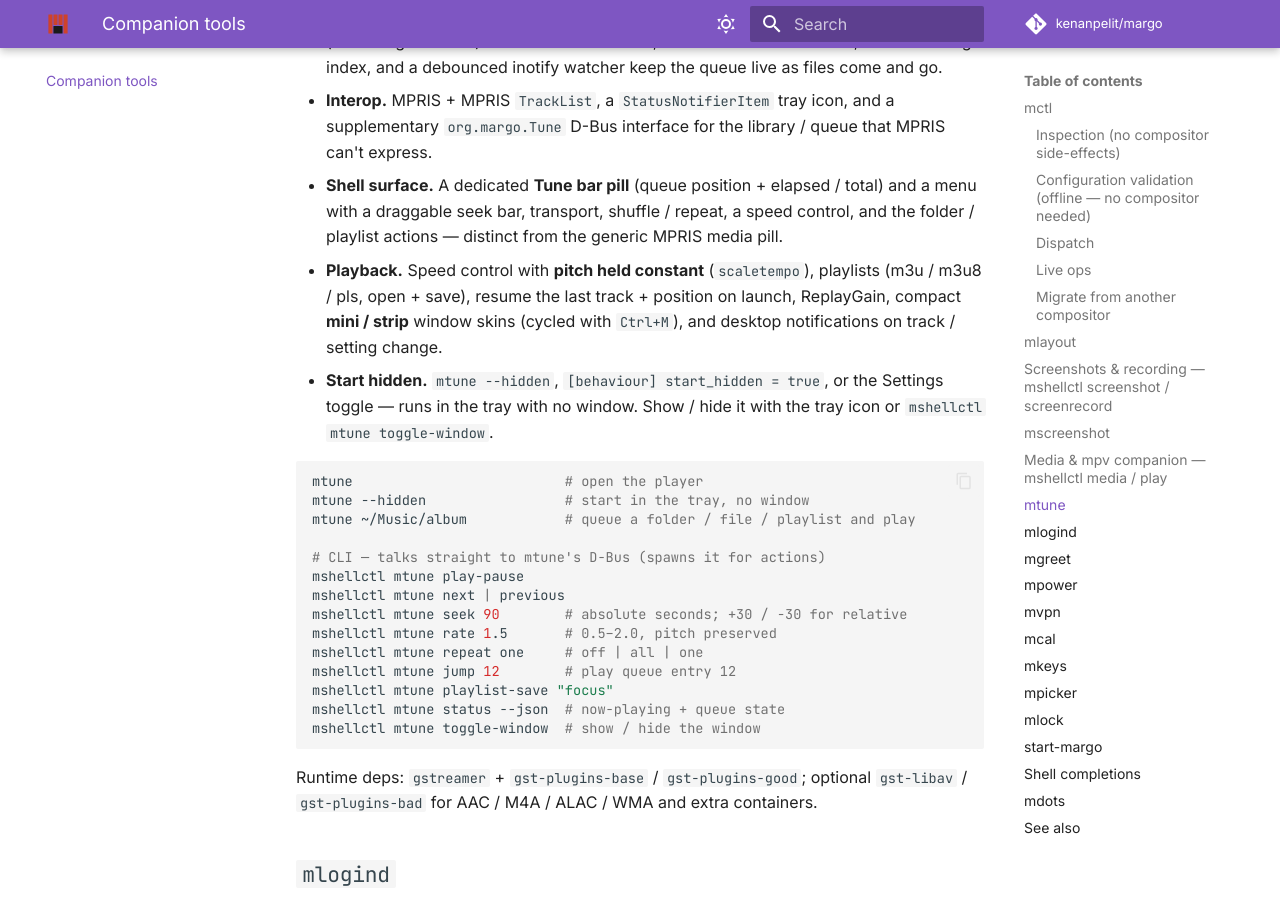
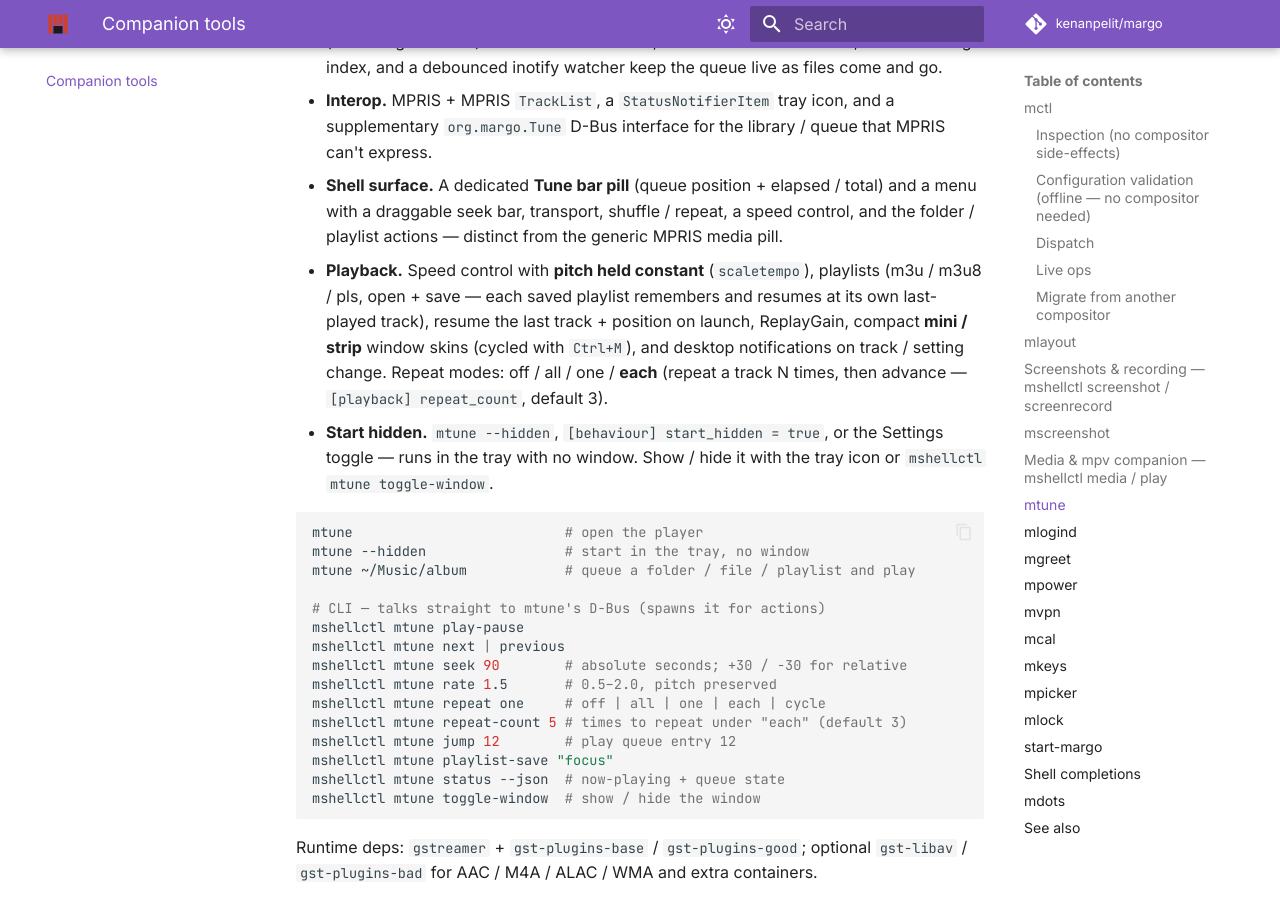
Before and after one commit to kenanpelit/margo, an MkDocs documentation site: the page built from docs/companion-tools.md, in a window 1280 px wide and 900 px high, scrolled down 4565 px. Built offline with MkDocs 1.6.1 and Material for MkDocs 9.7.7, drawn with Linux system fonts in a browser that asks for light colours; comment, search, counter and statistics services are not loaded.

Commit message:
docs: mtune repeat-each mode + playlist resume
Co-Authored-By: Claude Sonnet 5 <noreply@anthropic.com>

```diff
--- a/docs/companion-tools.md
+++ b/docs/companion-tools.md
@@ -191,9 +191,12 @@ media` *controls* other players, `mtune` *is* one.
   speed control, and the folder / playlist actions — distinct from the generic
   MPRIS media pill.
 - **Playback.** Speed control with **pitch held constant** (`scaletempo`),
-  playlists (m3u / m3u8 / pls, open + save), resume the last track + position on
-  launch, ReplayGain, compact **mini / strip** window skins (cycled with
-  `Ctrl+M`), and desktop notifications on track / setting change.
+  playlists (m3u / m3u8 / pls, open + save — each saved playlist remembers
+  and resumes at its own last-played track), resume the last track +
+  position on launch, ReplayGain, compact **mini / strip** window skins
+  (cycled with `Ctrl+M`), and desktop notifications on track / setting
+  change. Repeat modes: off / all / one / **each** (repeat a track N times,
+  then advance — `[playback] repeat_count`, default 3).
 - **Start hidden.** `mtune --hidden`, `[behaviour] start_hidden = true`, or the
   Settings toggle — runs in the tray with no window. Show / hide it with the
   tray icon or `mshellctl mtune toggle-window`.
@@ -208,7 +211,8 @@ mshellctl mtune play-pause
 mshellctl mtune next | previous
 mshellctl mtune seek 90        # absolute seconds; +30 / -30 for relative
 mshellctl mtune rate 1.5       # 0.5–2.0, pitch preserved
-mshellctl mtune repeat one     # off | all | one
+mshellctl mtune repeat one     # off | all | one | each | cycle
+mshellctl mtune repeat-count 5 # times to repeat under "each" (default 3)
 mshellctl mtune jump 12        # play queue entry 12
 mshellctl mtune playlist-save "focus"
 mshellctl mtune status --json  # now-playing + queue state
```
